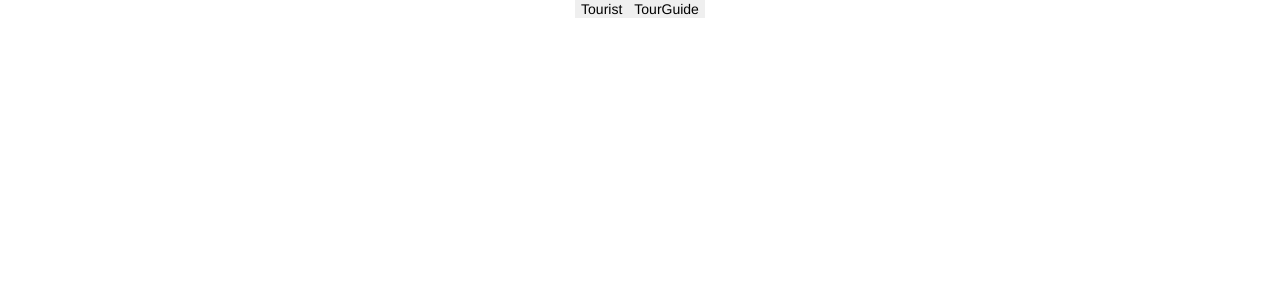
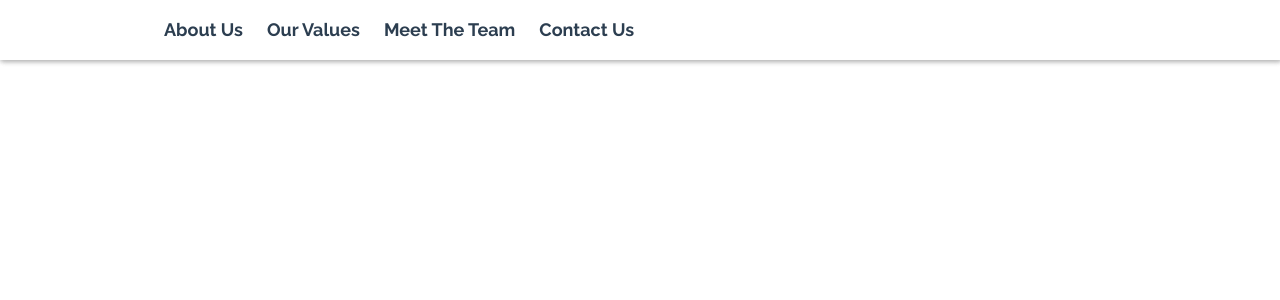
Before and after one commit to bt3103group4/LocalLink, a Vue app: page / in a window 1280 px wide. Shown: the top 300 px of the page. Built offline with nearby package versions, Linux system fonts and the light colour scheme; no server answers.

Commit message:
Add top navbar on Landing page

```diff
--- a/src/components/FormLogo.vue
+++ b/src/components/FormLogo.vue
@@ -17,9 +17,6 @@ export default {
   background-position: center center;
   background-size: cover;
   opacity: 1;
-  /* position: absolute; */
-  /* top: 22px; */
-  /* left: 28px; */
   border-top-left-radius: 50px;
   border-top-right-radius: 50px;
   border-bottom-left-radius: 50px;
--- a/src/views/Landing.vue
+++ b/src/views/Landing.vue
@@ -1,26 +1,39 @@
 <template>
   <div class="landing-container">
     <div class="landing-navbar-container">
+      <div class="landing-navbar-container">
+        <div class="landing-navbar">
+          <div class="landing-left-side">
+            <div class="landing-links-container">
+              <a href="#resources" class="anchor landing-link landing-link"
+                >About Us</a
+              >
+              <a href="#inspiration" class="anchor landing-link landing-link01"
+                >Our Values</a
+              >
+              <a href="#process" class="anchor landing-link landing-link02">Meet the team</a>
+              <a href="#ourstory" class="anchor landing-link landing-link03"
+                >Contact Us</a
+              >
+            </div>
+          </div>
+        </div>
+      </div>
     </div>
     <div class="landing-content-container">
-      <button class="landing-button"><router-link to="/logintourist">Tourist</router-link></button>
-      <button class="landing-button"><router-link to="/logintourguide" >TourGuide</router-link></button>
     </div>
 
   </div>
 </template>
 
 <script>
-// import FormLogo from '@/components/FormLogo.vue'
 export default {
-    // components: { FormLogo },
 }
 </script>
 
 
 <style scoped>
-
-:root {
+* {
   --landing-color-gray-500: #595959;
   --landing-color-gray-700: #999999;
   --landing-color-gray-900: #d9d9d9;
@@ -30,6 +43,7 @@ export default {
   --landing-color-gray-black: #000000;
   --landing-color-gray-white: #ffffff;
   --landing-space-space-unit: 8px;
+  --landing-color-theme-blue: #40a3b9;
   --landing-color-primary-100: #3f68b5ff;
   --landing-color-primary-300: #0074f0;
   --landing-color-primary-500: #14a9ff;
@@ -51,6 +65,20 @@ export default {
   --landing-space-space-tripleunit: 24px;
 }
 
+.anchor {
+  font-size: 18px;
+  font-style: normal;
+  font-family: Raleway;
+  font-weight: 700;
+  line-height: 1.55;
+  text-transform: capitalize;
+  text-decoration: none;
+}
+
+.landing-link {
+  text-decoration: underline;
+}
+
 .landing-container {
   width: 100%;
   height: auto;
@@ -66,25 +94,77 @@ export default {
   display: flex;
   z-index: 100;
   position: sticky;
-  box-shadow: 5px 5px 10px 0px #b9b9b9;
+  box-shadow: 1px 1px 5px 0px #b9b9b9;
   align-items: center;
   flex-direction: column;
   justify-content: center;
   background-color: #ffffff;
 }
 
+.landing-navbar {
+  width: 100%;
+  display: flex;
+  max-width: var(--landing-size-size-maxcontent);
+  align-items: center;
+  padding-top: var(--landing-space-space-doubleunit);
+  padding-left: var(--landing-space-space-tripleunit);
+  padding-right: var(--landing-space-space-tripleunit);
+  flex-direction: row;
+  padding-bottom: var(--landing-space-space-doubleunit);
+  justify-content: space-between;
+}
+
+.landing-left-side {
+  display: flex;
+  align-items: center;
+  flex-direction: row;
+  justify-content: center;
+  padding-left: 140px;
+}
+
+.landing-burger-menu {
+  display: none;
+  align-items: flex-start;
+  flex-direction: column;
+}
+
+.landing-links-container {
+  display: flex;
+  align-items: flex-start;
+  flex-direction: row;
+}
+
+.landing-link {
+  margin-right: var(--landing-space-space-tripleunit);
+  text-decoration: none;
+}
+
+.landing-link01 {
+  margin-right: var(--landing-space-space-tripleunit);
+  text-decoration: none;
+}
+
+.landing-link02 {
+  margin-right: var(--landing-space-space-tripleunit);
+  text-decoration: none;
+}
+
+.landing-link03 {
+  text-decoration: none;
+}
+
 .landing-content-container {
   width: 100%;
   display: flex;
-  max-width: var(--dl-size-size-maxcontent);
-  margin-top: var(--dl-space-space-fiveunits);
+  max-width: var(--landing-size-size-maxcontent);
+  margin-top: var(--landing-space-space-fiveunits);
   align-items: center;
-  padding-top: var(--dl-space-space-tenunits);
-  padding-left: var(--dl-space-space-tripleunit);
-  margin-bottom: var(--dl-space-space-fiveunits);
-  padding-right: var(--dl-space-space-tripleunit);
+  padding-top: var(--landing-space-space-tenunits);
+  padding-left: var(--landing-space-space-tripleunit);
+  margin-bottom: var(--landing-space-space-fiveunits);
+  padding-right: var(--landing-space-space-tripleunit);
   flex-direction: row;
-  padding-bottom: var(--dl-space-space-tenunits);
+  padding-bottom: var(--landing-space-space-tenunits);
   justify-content: center;
 }
 
```
